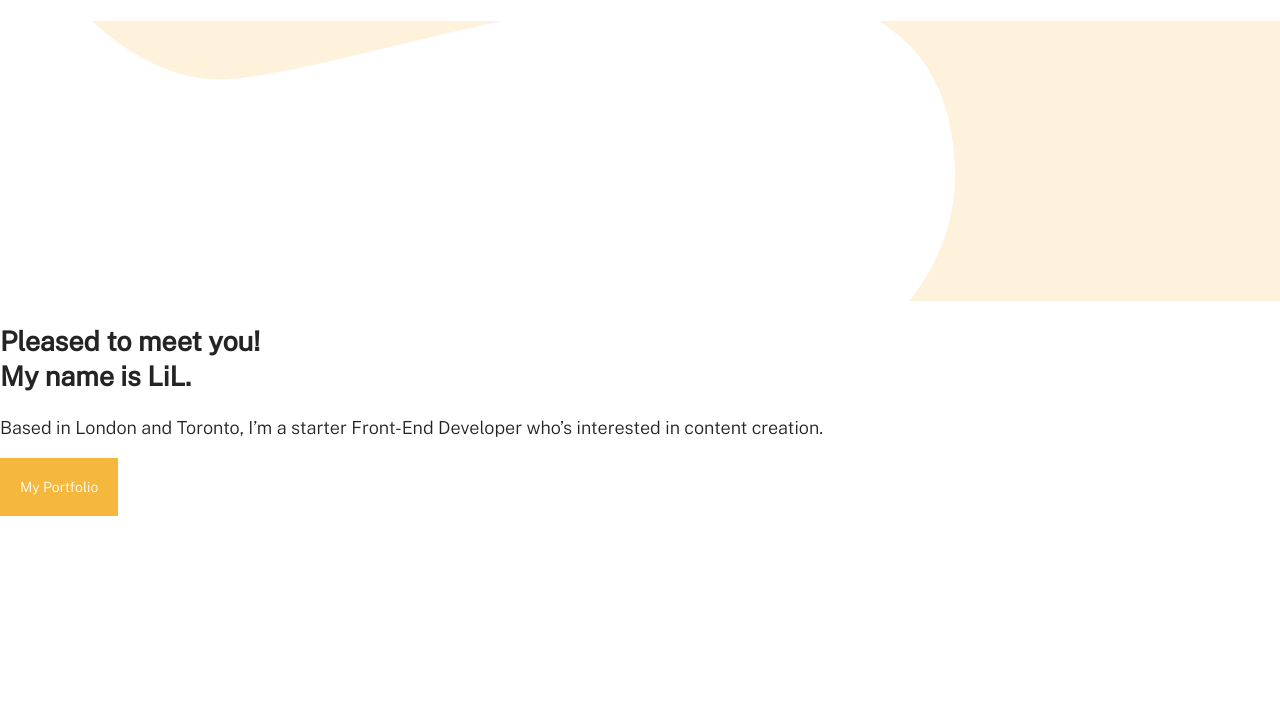
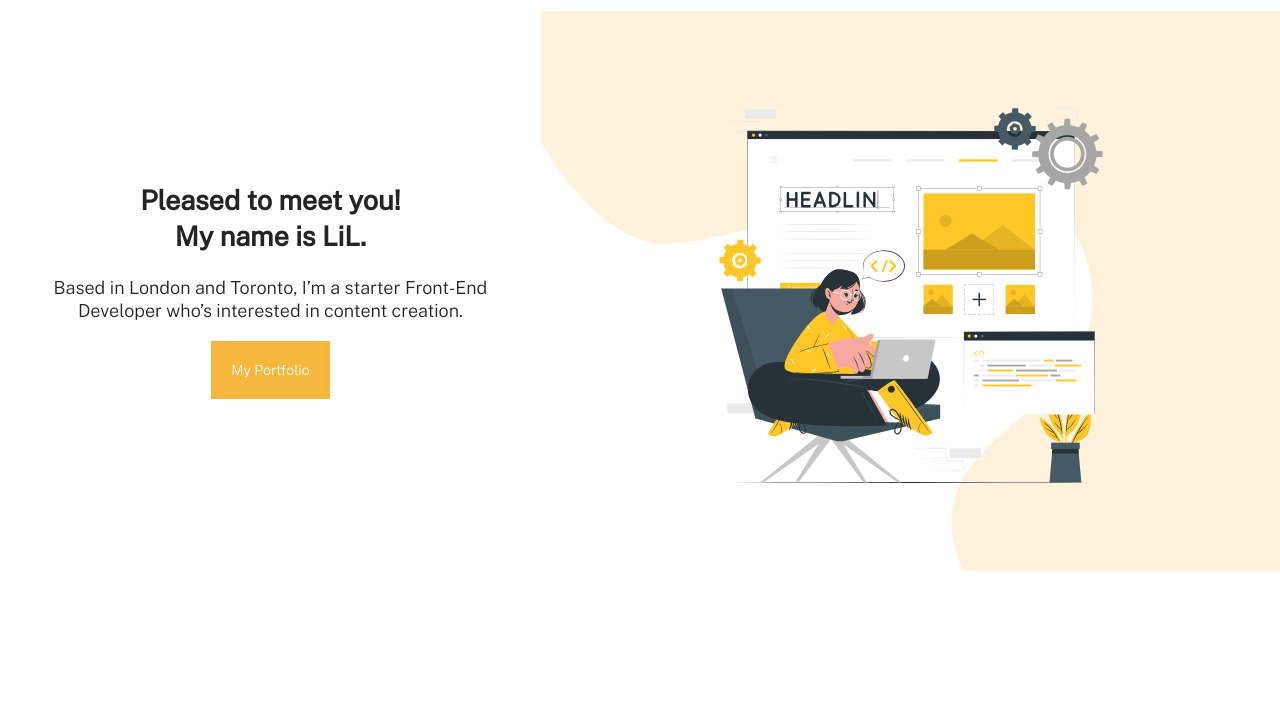
Before and after one commit to milkfirst/LiL-Portfolio, a plain HTML site: page index.html in a window 1280 px wide. Shown: the part 85-800 px from the top of the page. Drawn offline with nearby package versions, Linux system fonts and the light colour scheme.

Commit message:
final hero commits :8ball:

```diff
--- a/index.html
+++ b/index.html
@@ -36,8 +36,7 @@
 
     <section class="hero">
         <div class="hero__image"></div>
-
-        <div class="hero__text">
+        <div class="hero__text container">
             <h1>Pleased to meet you!<br>My name is LiL.</h1>
             <p>Based in London and Toronto, I’m a starter Front-End
                 Developer who’s interested in content creation.</p>
--- a/sass/_globals.scss
+++ b/sass/_globals.scss
@@ -17,8 +17,20 @@ body    {
     line-height: 1.3;
 }
 
+h1, h2, h3  {
+    margin-top: 0px;
+}
+
 a, a:visited, a:hover   {
     text-decoration: none;
+}
+
+// Spacing
+.container  {
+    padding-left: 1.5rem;
+    padding-right: 1.5rem;
+    padding-bottom: 2.25rem;
+    padding-top: 2.25rem;
 }
 
 // Flexbox
@@ -40,14 +52,14 @@ a, a:visited, a:hover   {
 
 // Buttons
 button, .button {
-    padding: 0.5rem 0.875rem;
+    display: inline-block;
 
     &__c {
     text-decoration: none;
     color: $white;
     background: $black;
     border-color: $black;
-    padding: 20px;
+    padding: 15px;
     display: inline-block;
     transition: all 0.4s ease 0s;
   }
--- a/sass/_hero.scss
+++ b/sass/_hero.scss
@@ -1,4 +1,9 @@
 .hero   {
+    @include breakpoint-up(large)   {
+        display: flex;
+        min-height: 30rem;
+        align-items: center;
+    }
 
     &__image    {
         position: relative;
@@ -8,18 +13,33 @@
         background-position: center center;
         min-height: 17.5rem;
 
+        @include breakpoint-up(large)   {
+            flex: 3;
+            order: 2;
+            height: 35rem;
+            background-image: url('/images/bg-hero-mobile.svg');
+            background-position: left center;
+        }
+
         &::before   {
             content: "";
+            position: absolute;
             width: 100%;
             height: 100%;
             background-image: url('/images/Website-Creator.svg');
-            background-size: cover;
+            background-size: 60%;
             background-repeat: no-repeat;
             background-position: center center;
         }
     }
 
     &__text     {
+        text-align: center;
 
+        @include breakpoint-up(large)   {
+            flex: 2;
+            order: 1;
+        }
     }
+
 }
```
Also changed, not shown: sass/style.css, 1 other file.
